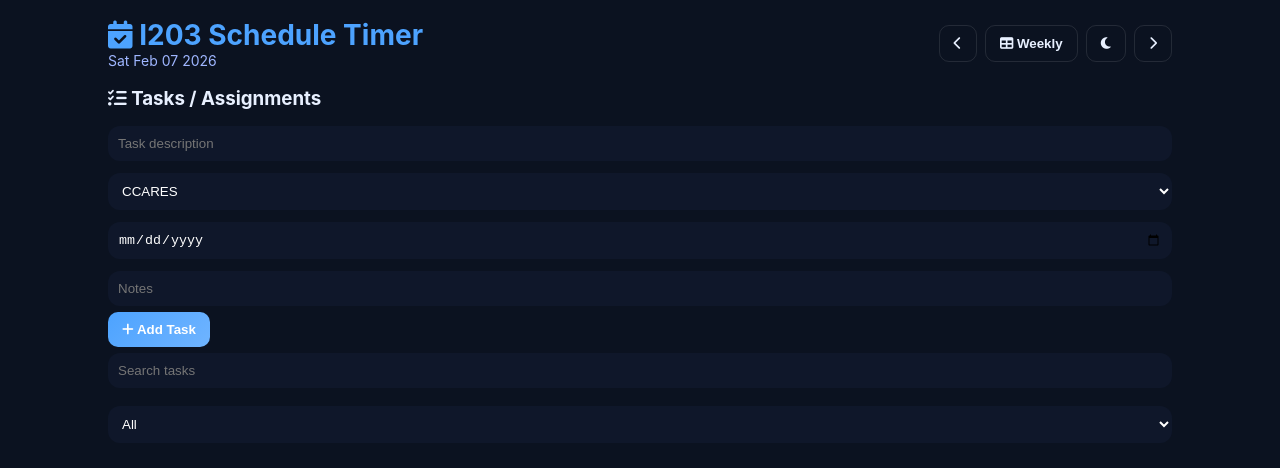
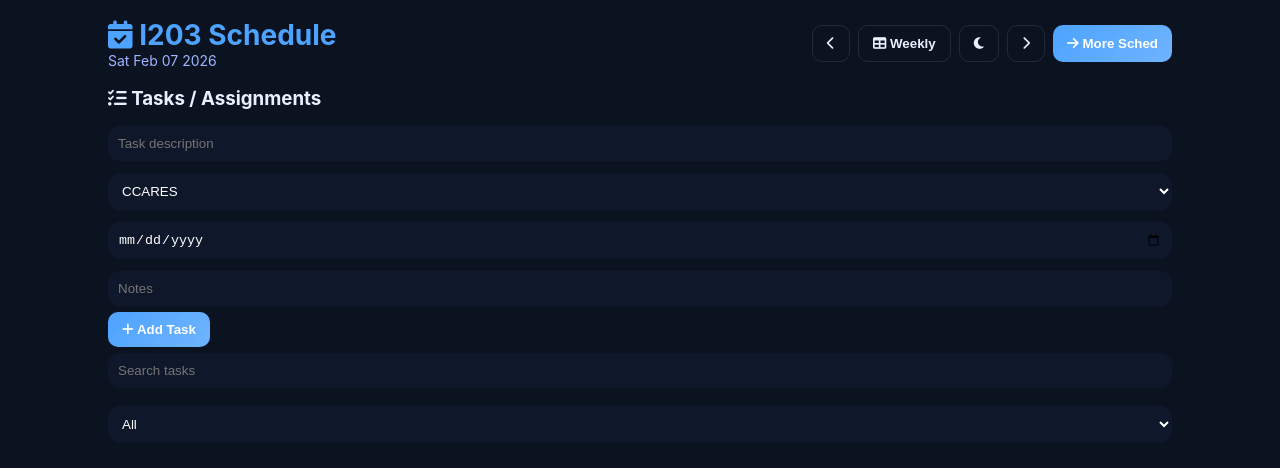
Before and after one commit to Soguilon/I203-Schedule, a plain HTML site: page index.html in a window 1280 px wide. Drawn offline with Linux system fonts and the light colour scheme.

Commit message:
Update index.html

```diff
--- a/index.html
+++ b/index.html
@@ -39,7 +39,7 @@ body.light input,body.light textarea,body.light select{background:#e5e7eb;color:
 <div class="container">
   <div class="header">
     <div>
-      <div class="title"><i class="fa-solid fa-calendar-check"></i> I203 Schedule Timer</div>
+      <div class="title"><i class="fa-solid fa-calendar-check"></i> I203 Schedule</div>
       <div class="subtitle" id="today"></div>
     </div>
     <div class="nav">
@@ -47,6 +47,7 @@ body.light input,body.light textarea,body.light select{background:#e5e7eb;color:
       <button class="ghost" onclick="toggleView()" id="viewBtn"><i class="fa-solid fa-table"></i> Weekly</button>
       <button class="ghost" onclick="toggleMode()"><i class="fa-solid fa-moon"></i></button>
       <button class="ghost" onclick="nextDay()"><i class="fa-solid fa-chevron-right"></i></button>
+      <button onclick="window.location.href='I201I202.html'"><i class="fa-solid fa-arrow-right"></i> More Sched</button>
     </div>
   </div>
 
```
